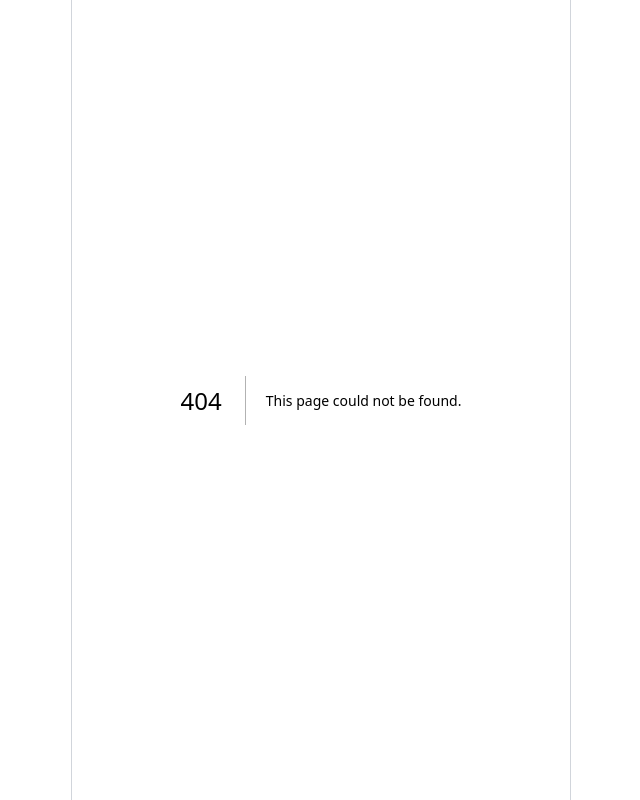
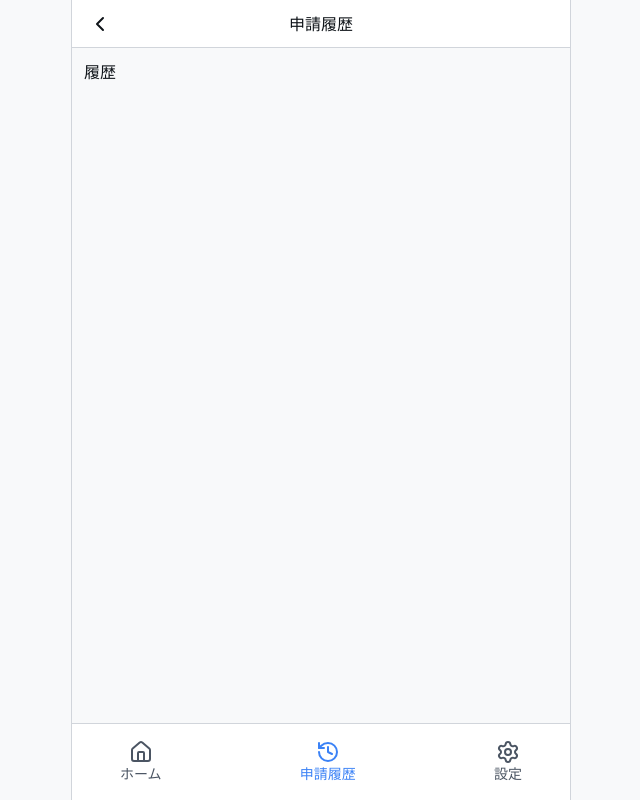
Before and after one commit to mokkun55/yurigaoka-app-student, a Next.js app: page /history in a window 1280 px wide. Before the commit this address had no page. Shown: the whole page, without its empty margins (319-959 px from the left). Built offline with nearby package versions, Linux system fonts and the light colour scheme.

Commit message:
wip 申請履歴ページの作成

```diff
--- /dev/null
+++ b/src/app/history/page.tsx
@@ -0,0 +1,17 @@
+'use client'
+
+import { useRouter } from 'next/navigation'
+import Header from '@/_components/ui/header'
+import Footer from '@/_components/ui/footer'
+
+export default function HistoryPage() {
+  const router = useRouter()
+
+  return (
+    <div>
+      <Header title="申請履歴" type="back" onClick={() => router.back()} />
+      <div className="p-3">履歴</div>
+      <Footer activeTab="history" />
+    </div>
+  )
+}
```
